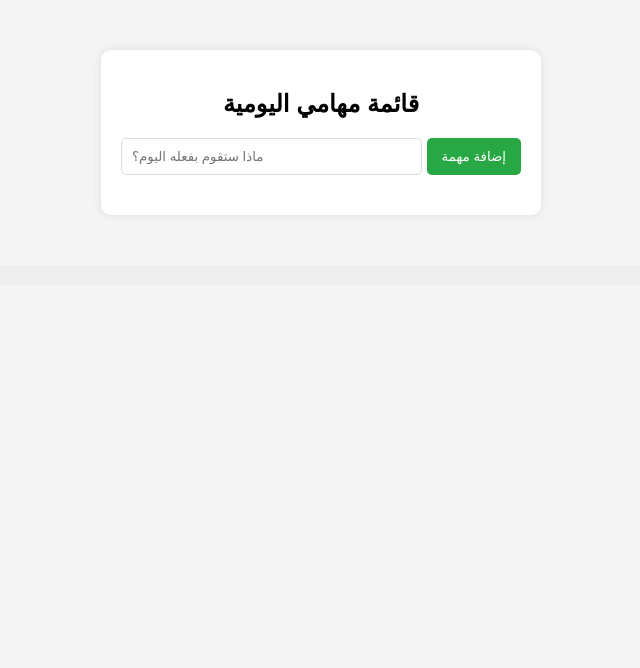
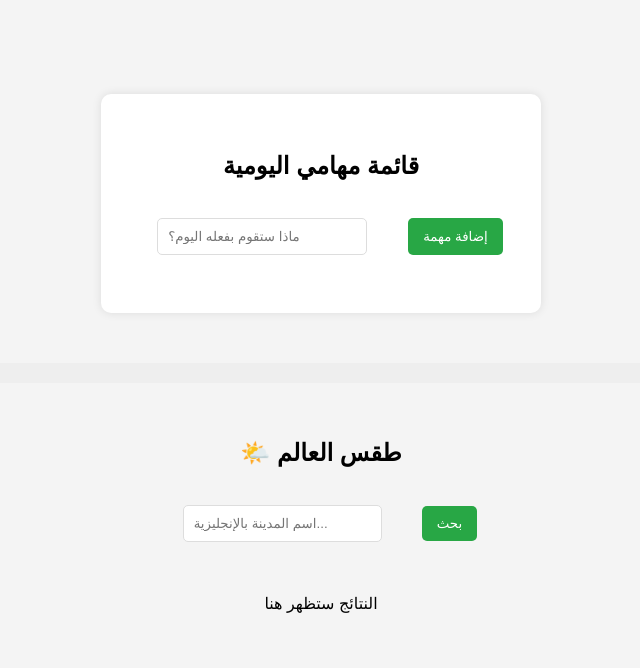
Before and after one commit to startklar-code/My-First-Web-App, a plain HTML site: page index.html in a window 1280 px wide. Shown: the whole page, without its empty margins (319-959 px from the left). Drawn offline with Linux system fonts and the light colour scheme.

Commit message:
Update HTML
Added a weather container with search functionality.

```diff
--- a/index.html
+++ b/index.html
@@ -7,6 +7,7 @@
 
 </head>
 <body>
+  <div class="main-wrapper">
   <div class="todo-container">
     <h2>قائمة مهامي اليومية</h2>
     <div class="input-group">
@@ -21,7 +22,17 @@
 <div style="width: 100%; background: #eee; height: 20px; border-radius: 10px; margin-top: 10px;">
     <div id="bar" style="width: 0%; background: blue; height: 100%; border-radius: 10px; transition: 0.5s;"></div>
 </div>
-
+  <div class="weather-container">
+    <h2>🌤️ طقس العالم</h2>
+    <div class="search-box">
+        <input type="text" id="cityInput" placeholder="اسم المدينة بالإنجليزية...">
+        <button onclick="getWeather()">بحث</button>
+    </div>
+    <div id="weatherResult" class="weather-info">
+        <p>النتائج ستظهر هنا</p>
+    </div>
+</div>
+  </div>
   <script src="script.js"></script>
 
 </body>
```
Lines whose indentation alone changed are shown as unchanged.
